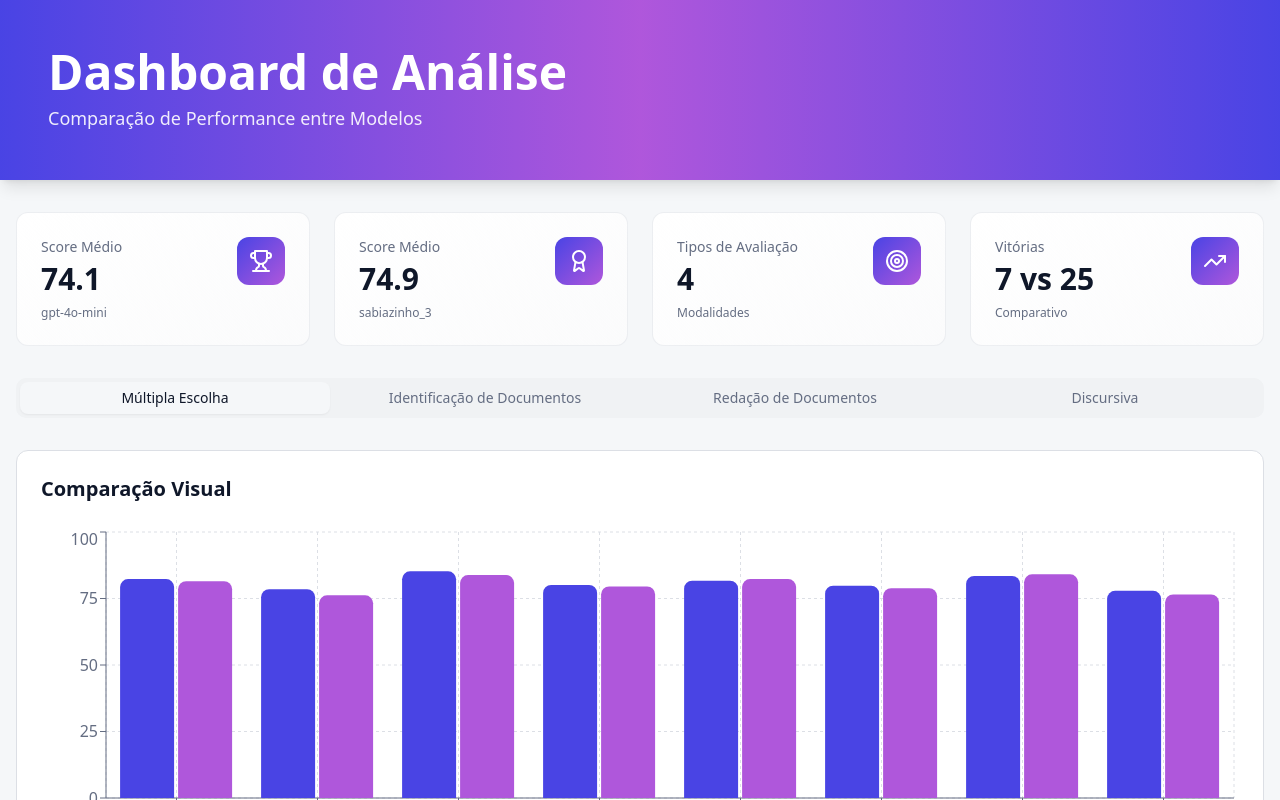
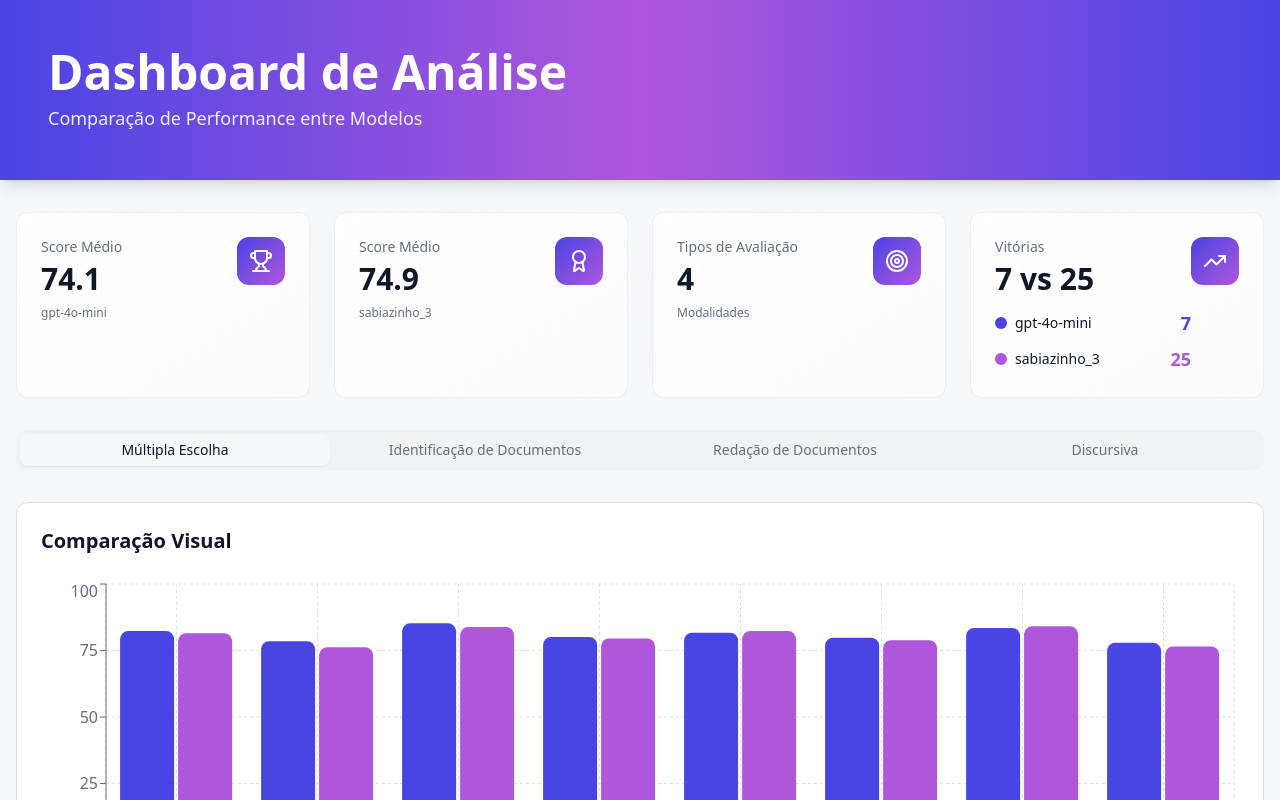
Before and after one commit to AlessandrodeAlmeida2/archive-glance, a React (Vite) app: page / in a window 1280 px wide. Shown: the top 800 px of the page. Built offline with nearby package versions, Linux system fonts and the light colour scheme; the HTML template or start-up script is replaced by a standard one.

Commit message:
Refine score display

```diff
--- a/src/components/MetricCard.tsx
+++ b/src/components/MetricCard.tsx
@@ -10,17 +10,47 @@ interface MetricCardProps {
     isPositive: boolean;
   };
   description?: string;
+  comparison?: {
+    model1Name: string;
+    model1Value: number;
+    model2Name: string;
+    model2Value: number;
+  };
 }
 
-export const MetricCard = ({ title, value, icon: Icon, trend, description }: MetricCardProps) => {
+export const MetricCard = ({ title, value, icon: Icon, trend, description, comparison }: MetricCardProps) => {
   return (
     <Card className="p-6 bg-gradient-to-br from-card to-muted/30 border-border/50 shadow-[var(--shadow-soft)] hover:shadow-[var(--shadow-medium)] transition-all duration-300">
       <div className="flex items-start justify-between">
         <div className="flex-1">
           <p className="text-sm font-medium text-muted-foreground mb-1">{title}</p>
-          <h3 className="text-3xl font-bold text-foreground mb-2">{value}</h3>
-          {description && (
-            <p className="text-xs text-muted-foreground">{description}</p>
+          {!comparison ? (
+            <>
+              <h3 className="text-3xl font-bold text-foreground mb-2">{value}</h3>
+              {description && (
+                <p className="text-xs text-muted-foreground">{description}</p>
+              )}
+            </>
+          ) : (
+            <>
+              <h3 className="text-3xl font-bold text-foreground mb-3">{value}</h3>
+              <div className="space-y-2">
+                <div className="flex items-center justify-between group cursor-default">
+                  <div className="flex items-center gap-2">
+                    <div className="w-3 h-3 rounded-full bg-primary transition-transform group-hover:scale-110" />
+                    <span className="text-sm font-medium text-foreground">{comparison.model1Name}</span>
+                  </div>
+                  <span className="text-lg font-bold text-primary">{comparison.model1Value}</span>
+                </div>
+                <div className="flex items-center justify-between group cursor-default">
+                  <div className="flex items-center gap-2">
+                    <div className="w-3 h-3 rounded-full bg-secondary transition-transform group-hover:scale-110" />
+                    <span className="text-sm font-medium text-foreground">{comparison.model2Name}</span>
+                  </div>
+                  <span className="text-lg font-bold text-secondary">{comparison.model2Value}</span>
+                </div>
+              </div>
+            </>
           )}
         </div>
         <div className="p-3 rounded-xl bg-gradient-to-br from-primary to-secondary">
--- a/src/pages/Index.tsx
+++ b/src/pages/Index.tsx
@@ -159,7 +159,12 @@ const Index = () => {
             title="Vitórias"
             value={`${model1Wins} vs ${model2Wins}`}
             icon={TrendingUp}
-            description="Comparativo"
+            comparison={{
+              model1Name: data.model1Name,
+              model1Value: model1Wins,
+              model2Name: data.model2Name,
+              model2Value: model2Wins,
+            }}
           />
         </section>
 
```
